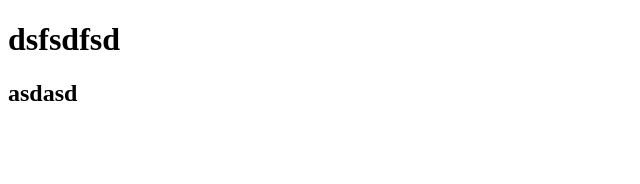
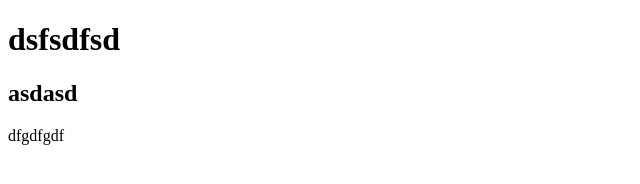
Before and after one commit to Shayanrahim778/abcd, a plain HTML site: page my file/index.html in a window 1280 px wide. Shown: the full height of the page, 0-640 px from the left. Drawn offline with Linux system fonts and the light colour scheme.

Commit message:
new p tag

```diff
--- a/my file/index.html
+++ b/my file/index.html
@@ -8,5 +8,6 @@
 <body>
     <h1>dsfsdfsd</h1>
     <h2>asdasd</h2>
+    <p>dfgdfgdf</p>
 </body>
 </html>
```
